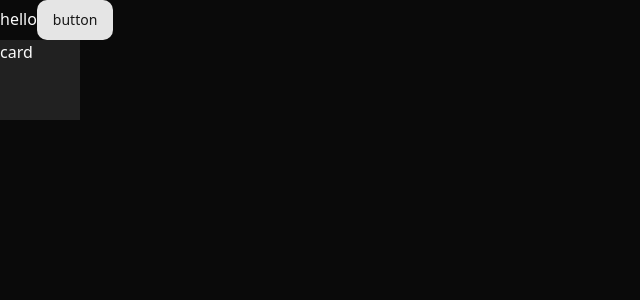
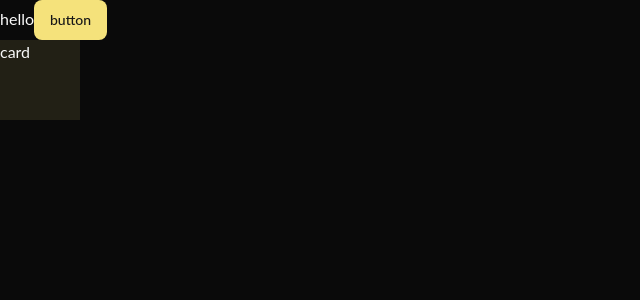
Before and after one commit to kjavedan/sleep-lab, a Next.js app: page / in a window 1280 px wide. Shown: the top 300 px of the page, without its empty margins (0-640 px from the left). Built offline with nearby package versions, Linux system fonts and the light colour scheme.

Commit message:
Update CSS with sleep lab design system colors and fonts
cgen-ea721e0845cb49598292da097da35295

```diff
--- a/app/globals.css
+++ b/app/globals.css
@@ -1,132 +1,180 @@
 @import "tailwindcss";
 @import "tw-animate-css";
+@import url("https://fonts.googleapis.com/css2?family=Playpen+Sans:wght@400;600;700;800&family=Lato:wght@400;700&display=swap");
 
 @custom-variant dark (&:is(.dark *));
 
 @theme inline {
   --color-background: var(--background);
   --color-foreground: var(--foreground);
-  --font-sans: var(--font-geist-sans);
-  --font-mono: var(--font-geist-mono);
-  --color-sidebar-ring: var(--sidebar-ring);
-  --color-sidebar-border: var(--sidebar-border);
-  --color-sidebar-accent-foreground: var(--sidebar-accent-foreground);
-  --color-sidebar-accent: var(--sidebar-accent);
-  --color-sidebar-primary-foreground: var(--sidebar-primary-foreground);
-  --color-sidebar-primary: var(--sidebar-primary);
-  --color-sidebar-foreground: var(--sidebar-foreground);
-  --color-sidebar: var(--sidebar);
-  --color-chart-5: var(--chart-5);
-  --color-chart-4: var(--chart-4);
-  --color-chart-3: var(--chart-3);
-  --color-chart-2: var(--chart-2);
-  --color-chart-1: var(--chart-1);
+  --color-primary: var(--primary);
+  --color-primary-foreground: var(--primary-foreground);
+  --color-secondary: var(--secondary);
+  --color-secondary-foreground: var(--secondary-foreground);
+  --color-muted: var(--muted);
+  --color-muted-foreground: var(--muted-foreground);
+  --color-accent: var(--accent);
+  --color-accent-foreground: var(--accent-foreground);
+  --color-destructive: var(--destructive);
+  --color-border: var(--border);
+  --color-input: var(--input);
   --color-ring: var(--ring);
-  --color-input: var(--input);
-  --color-border: var(--border);
-  --color-destructive: var(--destructive);
-  --color-accent-foreground: var(--accent-foreground);
-  --color-accent: var(--accent);
-  --color-muted-foreground: var(--muted-foreground);
-  --color-muted: var(--muted);
-  --color-secondary-foreground: var(--secondary-foreground);
-  --color-secondary: var(--secondary);
-  --color-primary-foreground: var(--primary-foreground);
-  --color-primary: var(--primary);
+  --color-card: var(--card);
+  --color-card-foreground: var(--card-foreground);
+  --color-popover: var(--popover);
   --color-popover-foreground: var(--popover-foreground);
-  --color-popover: var(--popover);
-  --color-card-foreground: var(--card-foreground);
-  --color-card: var(--card);
-  --radius-sm: calc(var(--radius) - 4px);
-  --radius-md: calc(var(--radius) - 2px);
-  --radius-lg: var(--radius);
-  --radius-xl: calc(var(--radius) + 4px);
+
+  /* Sleep Lab Specific Colors */
+  --font-heading: "Playpen Sans", cursive;
+  --font-body: "Lato", sans-serif;
+
   --animate-rippling: rippling var(--duration) ease-out;
   @keyframes rippling {
-  0% {
-    opacity: 1;
+    0% {
+      opacity: 1;
     }
-  100% {
-    transform: scale(2);
-    opacity: 0;
+    100% {
+      transform: scale(2);
+      opacity: 0;
+    }
+  }
+
+  /* Floating Z animation */
+  @keyframes float-z {
+    0%,
+    100% {
+      transform: translateY(0px) rotate(0deg);
+      opacity: 0.6;
+    }
+    33% {
+      transform: translateY(-10px) rotate(2deg);
+      opacity: 0.8;
+    }
+    66% {
+      transform: translateY(-5px) rotate(-1deg);
+      opacity: 0.7;
+    }
+  }
+
+  /* Scroll animations */
+  @keyframes scroll {
+    0% {
+      transform: translateX(0);
+    }
+    100% {
+      transform: translateX(-100%);
     }
   }
 }
 
 :root {
-  --radius: 0.625rem;
-  --background: oklch(1 0 0);
-  --foreground: oklch(0.145 0 0);
-  --card: oklch(1 0 0);
-  --card-foreground: oklch(0.145 0 0);
-  --popover: oklch(1 0 0);
-  --popover-foreground: oklch(0.145 0 0);
-  --primary: oklch(0.205 0 0);
-  --primary-foreground: oklch(0.985 0 0);
-  --secondary: oklch(0.97 0 0);
-  --secondary-foreground: oklch(0.205 0 0);
-  --muted: oklch(0.97 0 0);
-  --muted-foreground: oklch(0.556 0 0);
-  --accent: oklch(0.97 0 0);
-  --accent-foreground: oklch(0.205 0 0);
-  --destructive: oklch(0.577 0.245 27.325);
-  --border: oklch(0.922 0 0);
-  --input: oklch(0.922 0 0);
-  --ring: oklch(0.708 0 0);
-  --chart-1: oklch(0.646 0.222 41.116);
-  --chart-2: oklch(0.6 0.118 184.704);
-  --chart-3: oklch(0.398 0.07 227.392);
-  --chart-4: oklch(0.828 0.189 84.429);
-  --chart-5: oklch(0.769 0.188 70.08);
-  --sidebar: oklch(0.985 0 0);
-  --sidebar-foreground: oklch(0.145 0 0);
-  --sidebar-primary: oklch(0.205 0 0);
-  --sidebar-primary-foreground: oklch(0.985 0 0);
-  --sidebar-accent: oklch(0.97 0 0);
-  --sidebar-accent-foreground: oklch(0.205 0 0);
-  --sidebar-border: oklch(0.922 0 0);
-  --sidebar-ring: oklch(0.708 0 0);
-}
+  --radius: 1rem;
 
-.dark {
-  --background: oklch(0.145 0 0);
-  --foreground: oklch(0.985 0 0);
-  --card: oklch(0.205 0 0);
-  --card-foreground: oklch(0.985 0 0);
-  --popover: oklch(0.205 0 0);
-  --popover-foreground: oklch(0.985 0 0);
-  --primary: oklch(0.922 0 0);
-  --primary-foreground: oklch(0.205 0 0);
-  --secondary: oklch(0.269 0 0);
-  --secondary-foreground: oklch(0.985 0 0);
-  --muted: oklch(0.269 0 0);
-  --muted-foreground: oklch(0.708 0 0);
-  --accent: oklch(0.269 0 0);
-  --accent-foreground: oklch(0.985 0 0);
-  --destructive: oklch(0.704 0.191 22.216);
-  --border: oklch(1 0 0 / 10%);
-  --input: oklch(1 0 0 / 15%);
-  --ring: oklch(0.556 0 0);
-  --chart-1: oklch(0.488 0.243 264.376);
-  --chart-2: oklch(0.696 0.17 162.48);
-  --chart-3: oklch(0.769 0.188 70.08);
-  --chart-4: oklch(0.627 0.265 303.9);
-  --chart-5: oklch(0.645 0.246 16.439);
-  --sidebar: oklch(0.205 0 0);
-  --sidebar-foreground: oklch(0.985 0 0);
-  --sidebar-primary: oklch(0.488 0.243 264.376);
-  --sidebar-primary-foreground: oklch(0.985 0 0);
-  --sidebar-accent: oklch(0.269 0 0);
-  --sidebar-accent-foreground: oklch(0.985 0 0);
-  --sidebar-border: oklch(1 0 0 / 10%);
-  --sidebar-ring: oklch(0.556 0 0);
+  /* Sleep Lab Color Palette */
+  --background: #0a0a0a;
+  --foreground: #fafafa;
+  --card: #171717;
+  --card-foreground: #fafafa;
+  --popover: #171717;
+  --popover-foreground: #fafafa;
+  --primary: #f5e27b;
+  --primary-foreground: #171717;
+  --secondary: #262626;
+  --secondary-foreground: #fafafa;
+  --muted: #262626;
+  --muted-foreground: #a1a1a1;
+  --accent: #f5e27b;
+  --accent-foreground: #171717;
+  --destructive: #ef4444;
+  --border: #262626;
+  --input: #171717;
+  --ring: #f5e27b;
 }
 
 @layer base {
   * {
     @apply border-border outline-ring/50;
   }
+
+  html {
+    scroll-behavior: smooth;
+  }
+
   body {
-    @apply bg-background text-foreground;
+    @apply bg-background text-foreground font-body;
+    font-family: "Lato", sans-serif;
+  }
+
+  h1,
+  h2,
+  h3,
+  h4,
+  h5,
+  h6 {
+    font-family: "Playpen Sans", cursive;
+    font-weight: 700;
+  }
+
+  /* Custom scrollbar */
+  ::-webkit-scrollbar {
+    width: 8px;
+    height: 8px;
+  }
+
+  ::-webkit-scrollbar-track {
+    background: #262626;
+    border-radius: 4px;
+  }
+
+  ::-webkit-scrollbar-thumb {
+    background: #f5e27b;
+    border-radius: 4px;
+  }
+
+  ::-webkit-scrollbar-thumb:hover {
+    background: #f5e27b;
+  }
+
+  /* Floating Z animation class */
+  .float-z {
+    animation: float-z 3s ease-in-out infinite;
+  }
+
+  .float-z:nth-child(2) {
+    animation-delay: 0.5s;
+  }
+
+  .float-z:nth-child(3) {
+    animation-delay: 1s;
+  }
+
+  /* Horizontal scroll containers */
+  .horizontal-scroll {
+    scrollbar-width: thin;
+    scrollbar-color: #f5e27b #262626;
+  }
+
+  /* Hide scrollbar for mobile horizontal scroll */
+  .no-scrollbar {
+    scrollbar-width: none;
+    -ms-overflow-style: none;
+  }
+
+  .no-scrollbar::-webkit-scrollbar {
+    display: none;
   }
 }
+
+/* Custom utility classes */
+@layer utilities {
+  .text-shadow {
+    text-shadow: 0 2px 4px rgba(0, 0, 0, 0.3);
+  }
+
+  .gradient-text {
+    background: linear-gradient(135deg, #f5e27b, #fafafa);
+    -webkit-background-clip: text;
+    -webkit-text-fill-color: transparent;
+    background-clip: text;
+  }
+}
```
